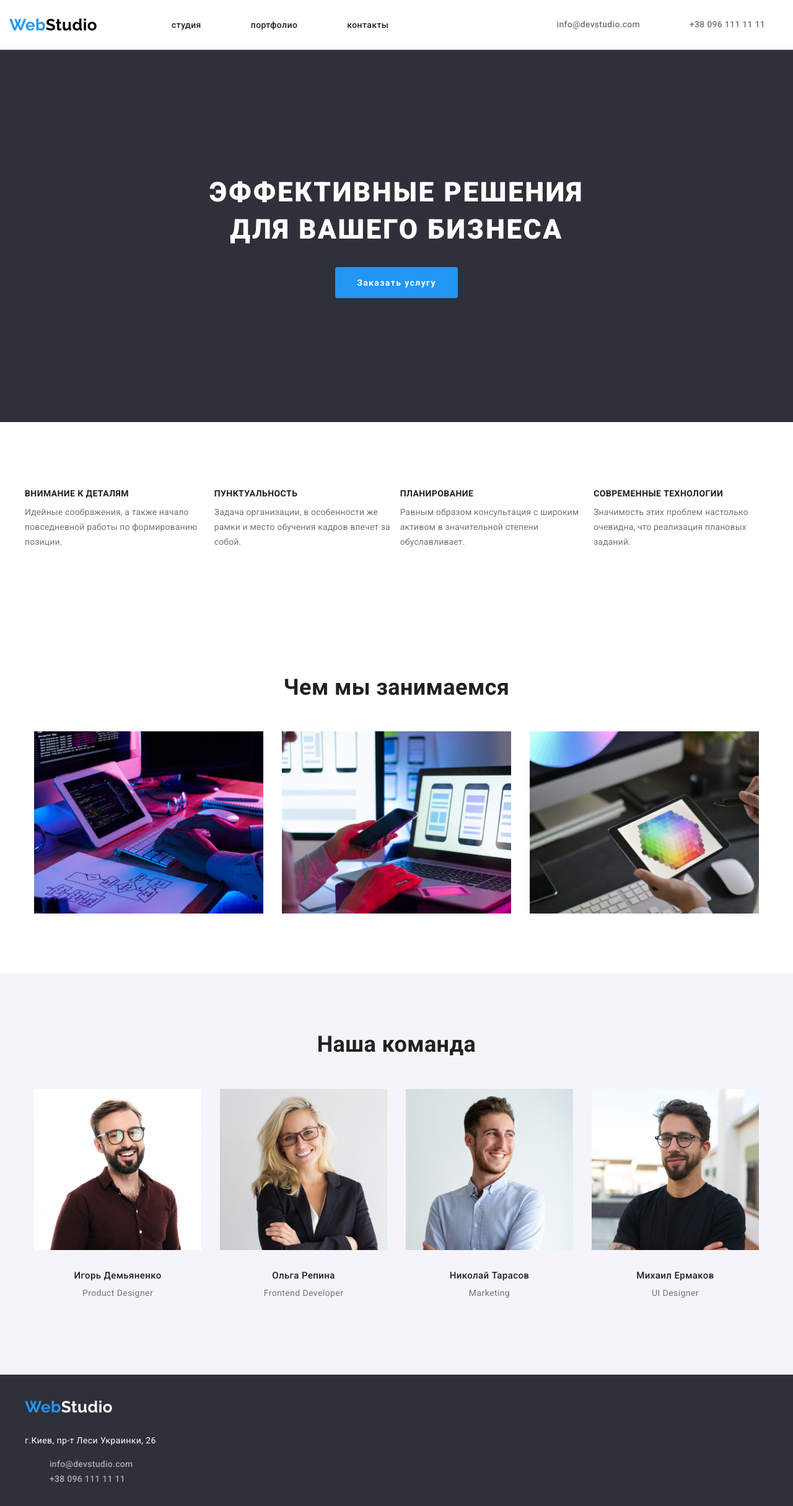
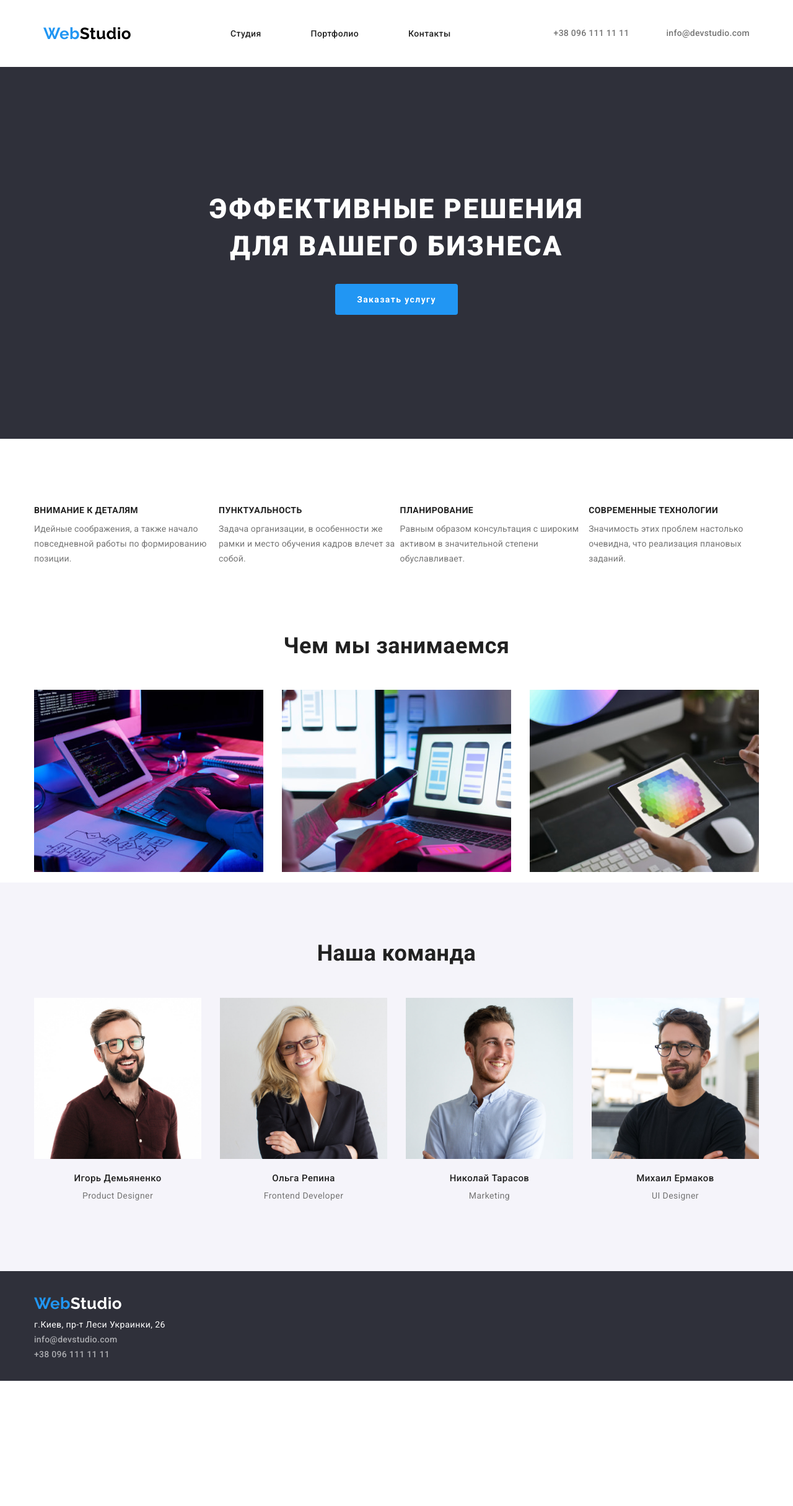
Before and after one commit to dmitry29/goit-markup-hw-03, a plain HTML site: page index.html in a window 1280 px wide. Shown: the whole page at 62% size. After the commit the page ends 2228 px from the top, so only its background shows below. Drawn offline with nearby package versions, Linux system fonts and the light colour scheme.

Commit message:
Всё исправлено

```diff
--- a/css/styles.css
+++ b/css/styles.css
@@ -51,29 +51,34 @@ html {
   color: var(--color-text);
   font-style: normal;
   letter-spacing: 0.03em;
+  margin: 0;
 }
 
 .container {
   margin-left: auto;
   margin-right: auto;
   width: 1200px;
-  padding-left: 0px;
-  padding-right: 0px;
+  padding-left: 15px;
+  padding-right: 15px;
 }
 
 .header-container {
   display: flex;
   align-items: center;
+  /* margin-left: 94px; */
 }
 
-/*header*/
+/******************header-box*******************/
 
-/*********************логотип*******************/
+
 
 .main-nav {
   display: flex;
   align-items: center;
+
 }
+
+/*логотип*/
 
 .logo {
   display: inline-block;
@@ -86,23 +91,24 @@ html {
   margin-right: 90px;
 }
 
+
+.auth-nav {
+  display: flex;
+  flex-direction:row-reverse;
+}
+
 .logo-text {
   color: black;
 }
 
-.site-nav,
-.auth-nav {
-  display: flex;
-  padding-left: 0px;
-  margin-top: 0px;
-  margin-bottom: 0px;
+.site-nav {
+  display:flex;
 }
+
 .site-nav .item + .item {
   margin-left: 50px;
 }
-.item {
-  margin: 0;
-}
+
 .auth-nav {
   margin-left: auto;
   color: var(--color-text);
@@ -114,8 +120,8 @@ html {
   line-height: 1.14;
   letter-spacing: 0.02em;
   color: var(--color-title);
-  padding-top: 32px;
-  padding-bottom: 32px;
+  padding-top: 0px;
+  padding-bottom: 0px;
 }
 
 .auth-nav .list {
@@ -126,7 +132,7 @@ html {
   margin-left: 50px;
 }
 
-.site-nav .link {
+.site-nav .link  {
   font-weight: 500;
   display: block;
   padding-top: 32px;
@@ -159,7 +165,7 @@ html {
 }
 
 .links-box {
-  display: inline-block;
+  display: inline;
   margin-right: 50px;
   text-align: center;
 }
@@ -224,8 +230,6 @@ html {
 
 .section {
   padding-top: 94px;
-  padding-bottom: 94px;
-
 }
 
 .text {
@@ -234,17 +238,15 @@ font-size: 14px;
   letter-spacing: 0.01em;
   color: #757575;
 }
+
 .section-list {
   display: flex;
-  padding: 0px;
+  padding-left: 0px;
+}
+section-item {
+  width: 270px;
 }
 
-.section-item.item:not(:last-child) {
-  width: 270px;
-  margin-right: 20px;
-
-
-}
 
 .visually-hidden {
   position: absolute;
@@ -259,9 +261,10 @@ font-size: 14px;
   overflow: hidden;
 }
 
-.section-list .li + .li {
-  margin-left: 30px;
+.section-list:not(:last-child) {
+  display: flex;
   width: 270px;
+  margin-right: 20px;
 }
 
 .section-title {
@@ -273,7 +276,20 @@ font-size: 14px;
   color: var(--color-title);
 }
 
-/*******************our team and specification block**********************/
+/*******************работы команды**********************/
+
+.works-team  {
+  display: flex;
+  padding: 0px;
+
+}
+
+.img:not(:last-child) {
+  display: block;
+  max-width: 100%;
+  margin-right: 30px;
+
+}
 
 .title {
   font-weight: 700;
@@ -284,17 +300,11 @@ font-size: 14px;
   margin-bottom: 50px;
 }
 
-.section .item {
-  display: flex;
-}
 
-.item .img + .img {
-  margin-left: 30px;
-}
 
-.item:not(:last-child) {
-  margin-right: 30px;
-}
+
+
+
 
 
 /***************** Наша команда ********************/
@@ -312,7 +322,12 @@ font-size: 14px;
   line-height: 1.16;
   text-align: center;
 }
-
+.item-our-team {
+  display: flex;
+  justify-content: center;
+  margin: 0px;
+  padding-left: 0px;
+}
 .item {
   display: flex;
   justify-content: center;
@@ -347,24 +362,24 @@ font-size: 14px;
   color: var(--color-title);
 }
 
-/**********************footer block********************/
+/**********************подвал страницы********************/
 
 .footer-bg {
-  margin-top: 0px;
   background-color: var(--background-footer);
   padding-top: 30px;
   padding-bottom: 30px;
 }
 
-.footer-box {
-  text-align: start;
+.footer-bg,
+.adress,
+.list-footer,
+.list {
+ padding-left: 0;
+margin: 0;
 }
 
-.item-f {
-  margin-left: 0px;
-  margin-right: 0px;
-  margin-top: 0px;
-  padding-left: 0px;
+.list:not(:last-child) {
+  margin-bottom: 9px;
 }
 
 .adress,
@@ -374,9 +389,13 @@ font-size: 14px;
   color: var(--hero-text-color);
 }
 
+.list-footer .list:hover,
+.list-footer .list:focus {
+  color: var(--color-accent);
+}
+
+
 .list-footer .list {
-  text-align: left;
-  justify-content: start;
   color: rgba(255, 255, 255, 0.6);
 }
 
@@ -387,20 +406,18 @@ font-size: 14px;
   font-size: 26px;
   line-height: 1.19;
   font-family: "Raleway";
-  padding: 0px;
-  margin-bottom: 20px;
+
 }
 
-.list-footer .list:hover,
-.list-footer .list:focus {
-  color: var(--color-accent);
-}
+
 
 /**********************портфолио*******************/
 .projects-filter {
   display: flex;
   justify-content: center;
-  padding: 0px;
+  padding-top: 94px;
+  padding-bottom: 30px;
+  padding-left: 0px;
 }
 
 .projects-title {
@@ -423,29 +440,38 @@ font-size: 14px;
 /**********************карточки-портфолио*******************/
 
 .card-set {
-  padding: 0;
-  margin: 0;
-  margin-top: calc(-1 * var(--card-set-gap));
-  margin-left: calc(-1 * var(--card-set-gap));
+  justify-content: space-between;
   display: flex;
   flex-wrap: wrap;
+  margin-top: 0px;
+  margin-right: 0px;
+  margin-left: 0;
+  padding: 0px;
+  margin-bottom: 50px;
 }
 
-
-
-.card-set > .portfolio-item {
-  margin-left: var(--card-set-gap);
+.portfolio-item {
   margin-top: var(--card-set-gap);
+  width: 370px;
 }
 
 .card-thumb {
   overflow: hidden;
 }
 
+.projects-title {
+  margin-bottom: 4px;
+  font-weight: 700;
+font-size: 18px;
+line-height: 2;
+  letter-spacing: 0.06em;
+}
 .card-content {
-  padding: 0px;
-  padding-top: 30px;
-  padding-bottom: 30px;
+  padding-right: 24px;
+  padding-left: 24px;
+  padding-top: 20px;
+  padding-bottom: 20px;
+
 }
 
 .card-text {
--- a/index.html
+++ b/index.html
@@ -28,23 +28,24 @@
   <body class="body">
     <!--------------------------------header-box-------------------------------->
 
-    <header class="header">
-      <div class="header-container">
+    <header class="container">
+      <div class="container header-container">
         <nav class="main-nav">
           <a class="logo" href="">Web<span class="logo-text">Studio</span></a>
 
           <ul class="site-nav">
             <li class="item">
-              <a class="link" href="">студия</a>
+              <a class="link" href="">Студия</a>
             </li>
             <li class="item">
-              <a class="link" href="./portfolio.html">портфолио</a>
+              <a class="link" href="./portfolio.html">Портфолио</a>
             </li>
             <li class="item">
-              <a class="link" href="">контакты</a>
+              <a class="link" href="">Контакты</a>
             </li>
           </ul>
          </nav>
+
           <ul class="auth-nav">
               <li class="item">
                 <a class="list" href="mailto:info@devstudio.com"
@@ -74,7 +75,7 @@
           <h2 class="visually-hidden">Наши особенности</h2>
           <ul class="section-list">
             <li class="section-item">
-              <h3 class="section-title">внимание к деталям</h3>
+              <h3 class="section-title">Внимание к деталям</h3>
 
               <p class="text">
                 Идейные соображения, а также начало повседневной работы по
@@ -82,7 +83,7 @@
               </p>
             </li>
             <li class="section-item">
-              <h3 class="section-title">пунктуальность</h3>
+              <h3 class="section-title">Пунктуальность</h3>
 
               <p class="text">
                 Задача организации, в особенности же рамки и место обучения
@@ -90,7 +91,7 @@
               </p>
             </li>
             <li class="section-item">
-              <h3 class="section-title">планирование</h3>
+              <h3 class="section-title">Планирование</h3>
 
               <p class="text">
                 Равным образом консультация с широким активом в значительной
@@ -98,7 +99,7 @@
               </p>
             </li>
             <li>
-              <h3 class="section-title">современные технологии</h3>
+              <h3 class="section-title">Современные технологии</h3>
 
               <p class="text">
                 Значимость этих проблем настолько очевидна, что реализация
@@ -114,7 +115,7 @@
       <section class="section">
         <div class="container">
           <h2 class="title">Чем мы занимаемся</h2>
-          <ul class="item">
+          <ul class="works-team">
             <li class="img">
               <img
                 src="./images/img.jpg"
@@ -148,7 +149,7 @@
         <div class="container">
           <h2 class="title">Наша команда</h2>
 
-          <ul class="item">
+          <ul class="item-our-team">
             <li class="team-item">
 
                 <div class="card-thumb">
@@ -225,9 +226,7 @@
 
     <footer class="footer-bg">
       <div class="container">
-        <a class="log-t" href=""
-          >Web<span class="logo-text-footer">Studio</span></a
-        >
+        <a class="log-t" href="">Web<span class="logo-text-footer">Studio</span></a>
         <adress class="adress">
           <p>г.Киев, пр-т Леси Украинки, 26</p>
           <ul class="list-footer">
```
Also changed, not shown: portfolio.html (+9 -7 lines). Lines whose indentation alone changed are shown as unchanged.
